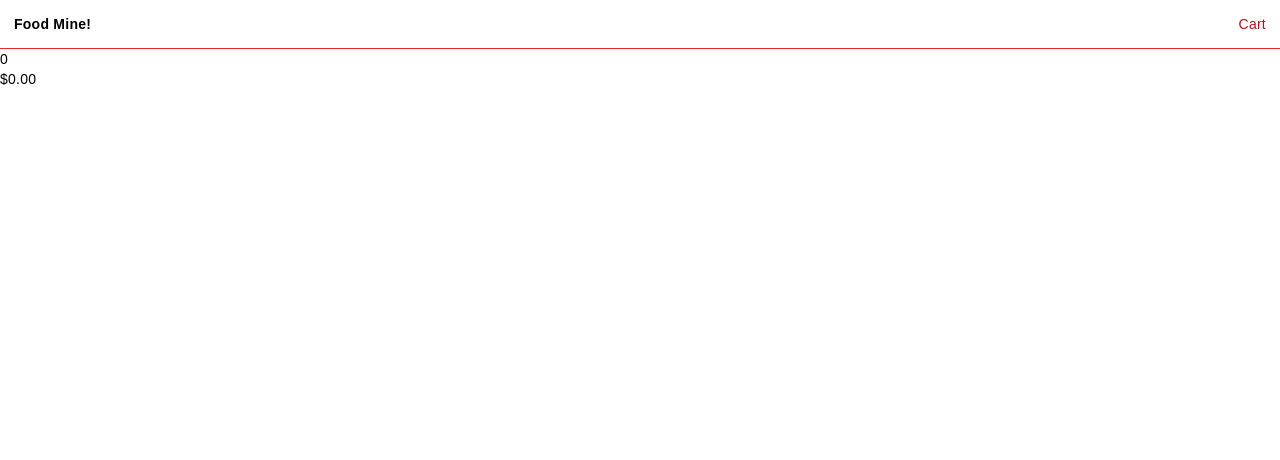
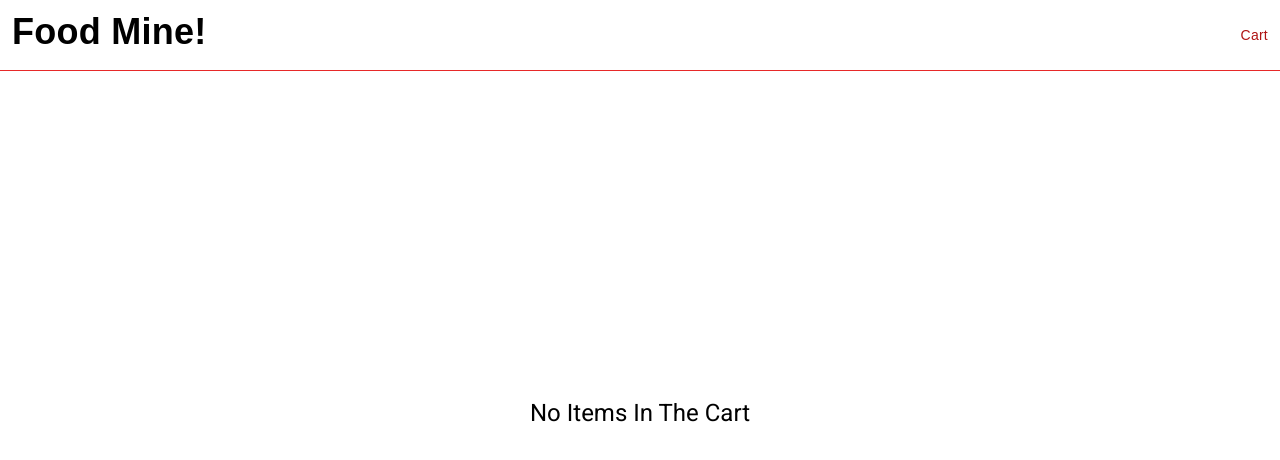
Before and after one commit to lapanikeugene/angular-food-shop, an Angular app: page /cart-page in a window 1280 px wide. Shown: the top 460 px of the page. Built offline with nearby package versions, Linux system fonts and the light colour scheme.

Commit message:
complete project

```diff
--- a/src/app/cart-page/cart-page.component.html
+++ b/src/app/cart-page/cart-page.component.html
@@ -1,15 +1,23 @@
-<section>
-    <ul>
-        <li *ngFor="let item of cart.items">
-            <img [src]="item.food.imageUrl" [alt]="item.food.name" class="rounded-2xl object-cover h-[25rem] m-4">
+<section *ngIf="cart.items.length>0" class=" m-6 flex flex-col md:flex-row max-w-3xl  mx-auto">
+    <ul class="flex-grow border border-[#ffbbbb] rounded-2xl m-2">
+        <li *ngFor="let item of cart.items"
+        class="flex flex-wrap md:flex-none md:flex-nowrap md:grid md:grid-cols-5 hover:bg-slate-100 items-center border-b border-b-gray-200 last:border-0
+        first:hover:rounded-t-2xl last:hover:rounded-b-2xl
+        mt-10 md:mt-0
+        ">
+            <img [src]="item.food.imageUrl" [alt]="item.food.name"
+            class="rounded-3xl md:rounded-full object-cover  m-4
+                w-full md:w-20 h-[200px] md:h-20
 
-            <div>
+            ">
+
+            <div class="text-xl md:text-sm font-bold ml-10 md:ml-0">
                 <a routerLink="/food/{{item.food.id}}">
                     {{item.food.name}}
                 </a>
             </div>
-            <div>
-                <select #quantitySelect (change)="changeQuantity(item,quantitySelect.value)">
+            <div class="flex-grow flex justify-end">
+                <select #quantitySelect (change)="changeQuantity(item,quantitySelect.value)" class="border shadow-sm p-1 rounded-sm">
                     <option value="1">1</option>
                     <option value="2">2</option>
                     <option value="3">3</option>
@@ -18,18 +26,25 @@
 
                 </select>
             </div>
-            <div>
+            <div class="font-bold flex-grow flex justify-end mr-3 md:flex-none md:flex-grow-0">
                 {{item.price|currency}}
             </div>
-            <div>
-                <button (click)="removeFromCart(item)">Remove Item</button>
+            <div class="w-screen md:w-auto" >
+                <button class="w-full md:w-auto capitalize  h-12 bg-[#e72929] text-white opacity-90 hover:opacity-100 rounded-md p-2 mt-5 md:mt-0"
+                (click)="removeFromCart(item)">Remove Item</button>
             </div>
         </li>
     </ul>
+    <section class=" mx-5  md:w-52 h-52 flex-col rounded-2xl border border-[#bbf3ff] flex justify-center items-center text-xl">
+        <div>
+           Amount: {{ cart.items.length}}
+        </div>
+        <div class="font-bold">Total Price: {{cart.totalPrice|currency}}</div>
+        </section>
 </section>
-<section>
-<div>
-    {{ cart.items.length}}
-</div>
-<div>{{cart.totalPrice|currency}}</div>
+
+
+<section *ngIf="cart.items.length===0" class="w-screen h-[calc(100vh-100px)] flex justify-center items-center">
+    <h1 class="text-5xl capitalize">No Items In the Cart</h1>
+
 </section>
--- a/src/app/food-page/food-page.component.html
+++ b/src/app/food-page/food-page.component.html
@@ -1,6 +1,6 @@
-<section *ngIf="food" class="flex flex-col md:flex-row justify-center items-center m-12 min-w-[25rem] ">
-    <img [src]="food.imageUrl" [alt]="food.name" class="rounded-2xl object-cover h-[25rem] m-4">
-<article class="w-full md:w-1/4">
+<section *ngIf="food" class="flex flex-col md:flex-row justify-center items-center md:m-12 md:min-w-[25rem] ">
+    <img [src]="food.imageUrl" [alt]="food.name" class="rounded-2xl object-cover h-[25rem] m-4 px-2 md:px-0">
+<article class="w-full md:w-1/4 px-5 md:px-0">
 
     <section class="flex gap-4 items-start justify-start">
         <h1>{{food.name}}</h1>
@@ -41,7 +41,7 @@
         </div>
     </section>
 
-    <footer>
+    <footer class="mb-20 md:mb-0">
         <div class="text-5xl text-green-600">
             {{food.price|currency}}
         </div>
--- a/src/app/header/header.component.html
+++ b/src/app/header/header.component.html
@@ -1,14 +1,13 @@
 <header class="bg-white border-b border-b-[#e72929]">
     <div class="flex justify-between mx-auto">
-        <a href="#" routerLink="/" class="font-bold p-[1em]">Food Mine!</a>
+        <a href="#" routerLink="/" class="p-3 text-4xl font-bold">Food Mine!</a>
     <nav>
         <ul>
-            <li>
+            <li class="flex items-center justify-center h-[70px] hover:bg-[#e72929] hover:text-white text-[#af1313]">
                 <a href="#" routerLink="/cart-page"
-                class="text-[#af1313]
-                    p-[1em] inline-block
-
-                hover:bg-[#e72929] hover:text-white"
+                class="
+                p-3 inline-block
+                "
                 >Cart</a>
             </li>
         </ul>
--- a/src/app/home/home.component.html
+++ b/src/app/home/home.component.html
@@ -1,6 +1,6 @@
 <app-search></app-search>
 <app-tags></app-tags>
-<ul class="flex  justify-start items-center flex-wrap p-0">
+<ul class="flex justify-center  md:justify-start items-center flex-wrap p-0 mx-auto">
     <li *ngFor="let food of foods ">
         <a routerLink="/food/{{food.id}}"
         class="h-[25rem] w-[20rem] hover:opacity-90 border border-slate-300 rounded-lg m-[0.5rem] flex flex-col overflow-hidden">
--- a/src/app/search/search.component.html
+++ b/src/app/search/search.component.html
@@ -1,4 +1,4 @@
-<nav class="flex justify-center w-full items-center  mt-12 mb-9 ">
+<nav class="flex justify-center w-full items-center  mt-12 mb-9 px-2 md:px-0">
     <input type="text" placeholder="seacrh..." [(ngModel)]="searchTerm"
     class=" rounded-tl-[3rem] rounded-bl-[3rem] border bg-slate-100 w-[20rem] h-12 p-5 text-[1rem] outline-none font-medium"  />
     <button (click)="search()"
```
Also changed, not shown: src/app/cart-page/cart-page.component.ts (+7 -0 lines).
